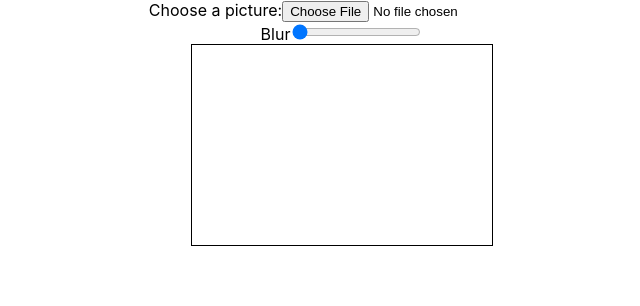
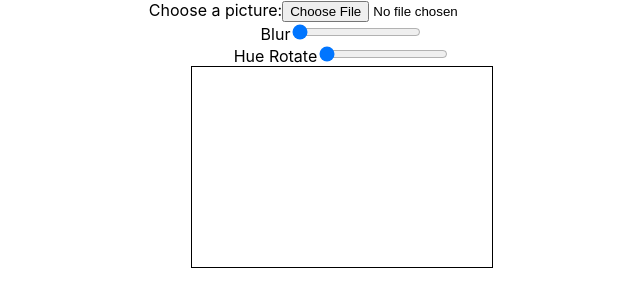
Before and after one commit to chrischalstrom/image-editor, a React (Create React App) app: page / in a window 1280 px wide. Shown: the top 306 px of the page, without its empty margins (298-938 px from the left). Built offline with nearby package versions, Linux system fonts and the light colour scheme.

Commit message:
add hue-rotate

```diff
--- a/src/ImageFilterControls.tsx
+++ b/src/ImageFilterControls.tsx
@@ -2,10 +2,16 @@ import React, { SFC, useEffect, useReducer, Reducer } from 'react';
 
 interface ImageFilterControlsState {
   blur: number;
+  brightness: number;
+  contrast: number;
+  hueRotate: number;
 }
 
 type ImageFilterControlsActionTypes =
-  | 'blur';
+  | 'blur'
+  | 'brightness'
+  | 'contrast'
+  | 'hueRotate';
 
 interface ImageFilterControlsAction {
   type: ImageFilterControlsActionTypes;
@@ -14,6 +20,9 @@ interface ImageFilterControlsAction {
 
 const getInitialState = (): ImageFilterControlsState => ({
   blur: 0,
+  brightness: 100,
+  contrast: 100,
+  hueRotate: 0,
 });
 
 const reducer: Reducer<ImageFilterControlsState, ImageFilterControlsAction> = (
@@ -21,9 +30,8 @@ const reducer: Reducer<ImageFilterControlsState, ImageFilterControlsAction> = (
   action: ImageFilterControlsAction,
 ) => {
   switch (action.type) {
-    case 'blur': {
-      return { ...state, blur: action.value };
-    }
+    case 'blur': return { ...state, blur: action.value };
+    case 'hueRotate': return { ...state, hueRotate: action.value };
     default: return state;
   }
 };
@@ -33,9 +41,14 @@ const blur = (value: number) => ({
   value,
 });
 
+const hueRotate = (value: number) => ({
+  type: 'hueRotate' as 'hueRotate',
+  value,
+});
+
 const stateToFilter = (state: ImageFilterControlsState): string => {
-  const { blur } = state;
-  return `blur(${blur}px)`;
+  const { blur, hueRotate } = state;
+  return `blur(${blur}px) hue-rotate(${hueRotate}deg)`;
 };
 
 interface ImageFilterControlsProps {
@@ -50,6 +63,7 @@ export const ImageFilterControls: SFC<ImageFilterControlsProps> = (props) => {
 
   return (
     <div>
+      <div>
         <label htmlFor="blur-input">Blur</label>
         <input
           type="range"
@@ -62,6 +76,21 @@ export const ImageFilterControls: SFC<ImageFilterControlsProps> = (props) => {
           onChange={(e) => dispatch(blur(parseInt(e.target.value, 10)))}
         />
       </div>
+
+      <div>
+        <label htmlFor="hue-rotate-input">Hue Rotate</label>
+        <input
+          type="range"
+          id="hue-rotate-input"
+          name="hue-rotate-input"
+          min={0}
+          max={360}
+          value={state.hueRotate}
+          step={1}
+          onChange={(e) => dispatch(hueRotate(parseInt(e.target.value, 10)))}
+        />
+      </div>
+    </div>
   );
 };
 
```
Lines whose indentation alone changed are shown as unchanged.
